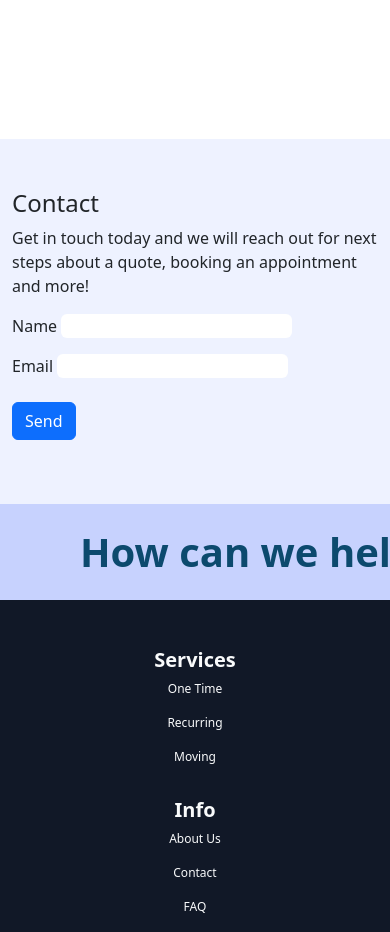
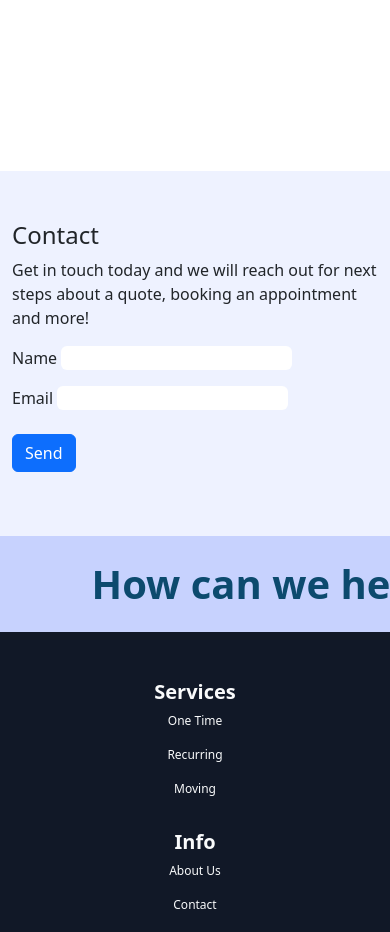
Before and after one commit to alexgoodestudio/rosewood_cleaning_service, a React (Create React App) app: page / in a window 390 px wide. Shown: the part 3860-4792 px from the top of the page. Built offline with nearby package versions, Linux system fonts and the light colour scheme.

Commit message:
mtm class for why coimponent mobile immage queries3

```diff
--- a/src/Style.css
+++ b/src/Style.css
@@ -189,6 +189,6 @@
 
 @media (max-width: 420px) {
 .mtm{
-  margin-top: 9rem;
+  margin-top: 11rem;
 }
 }
```
